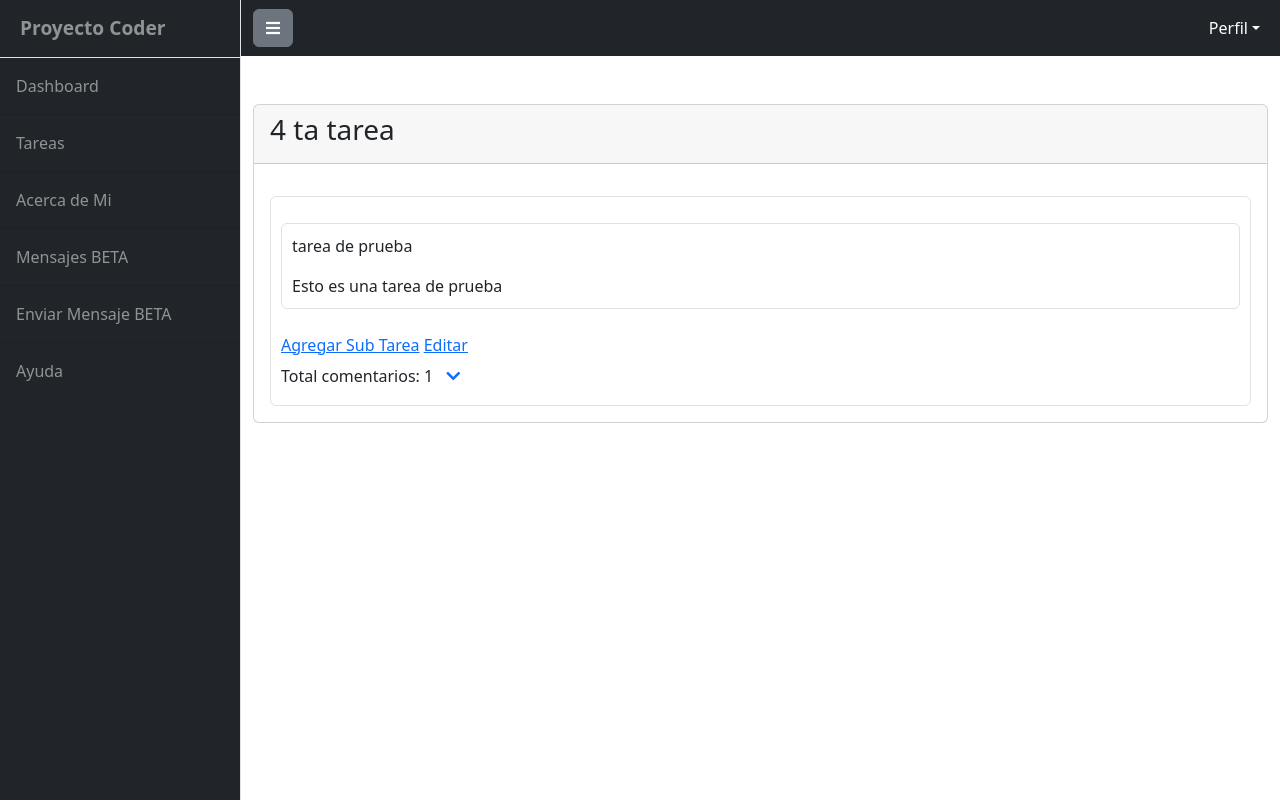
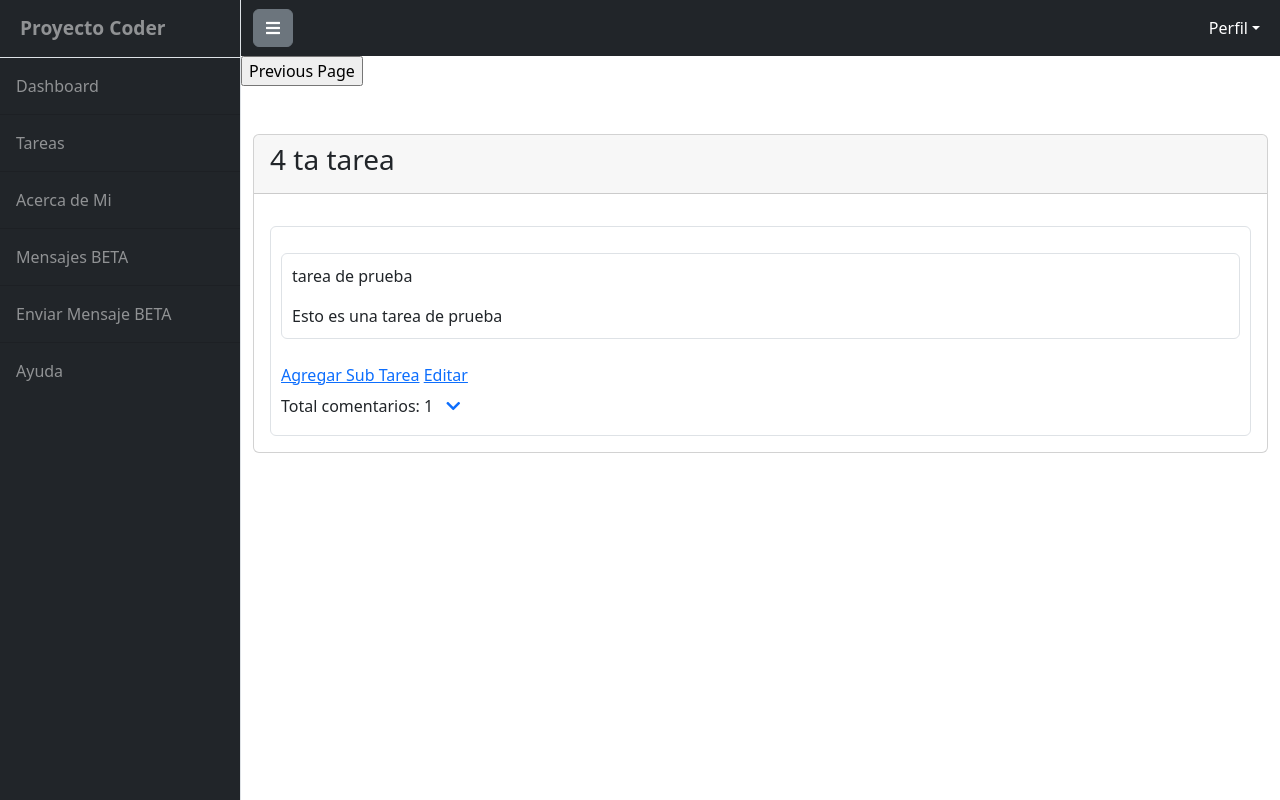
Before and after one commit to hokuto06/emartins-proyectofinal, a Django app: page /proyecto-final/detail-tasks/10 in a window 1280 px wide. Run offline with Django 4.2, Linux system fonts and the light colour scheme; data comes from the database, SQL or seed files in the repository; some libraries are stand-ins or nearby versions.

Commit message:
button preview

```diff
--- a/ProyectoCoderFinal/MainSiteApp/templates/task_detail.html
+++ b/ProyectoCoderFinal/MainSiteApp/templates/task_detail.html
@@ -2,7 +2,7 @@
 
 
 {% block pagecontent %}
-
+<input type=button value="Previous Page" onClick="javascript:history.go(-1);">
 <div class="container mt-5">
     <div class="card">
         <div class="card-header" style="{% if all_completed_rows %}background-color: green;{% endif %}">
```
